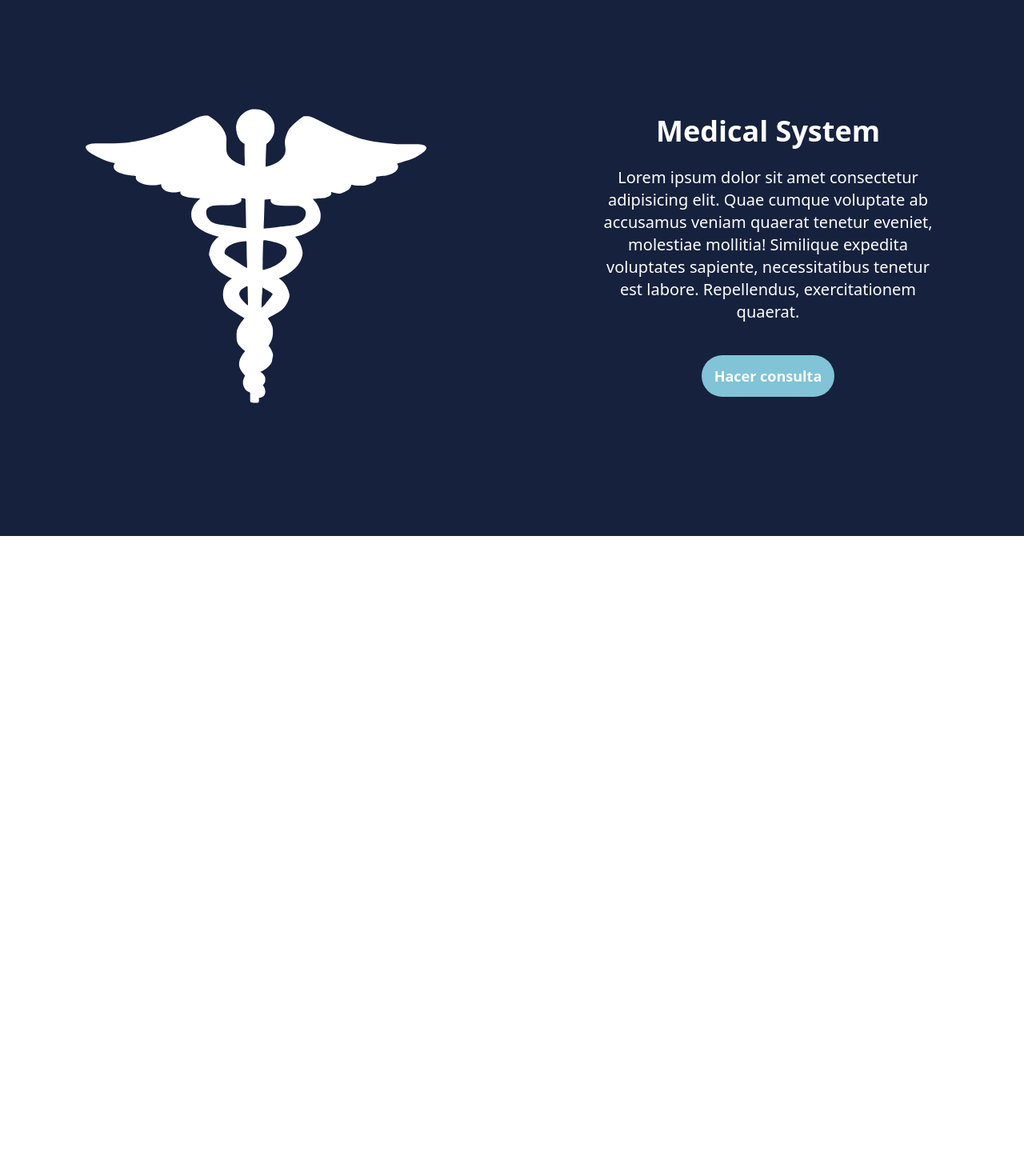
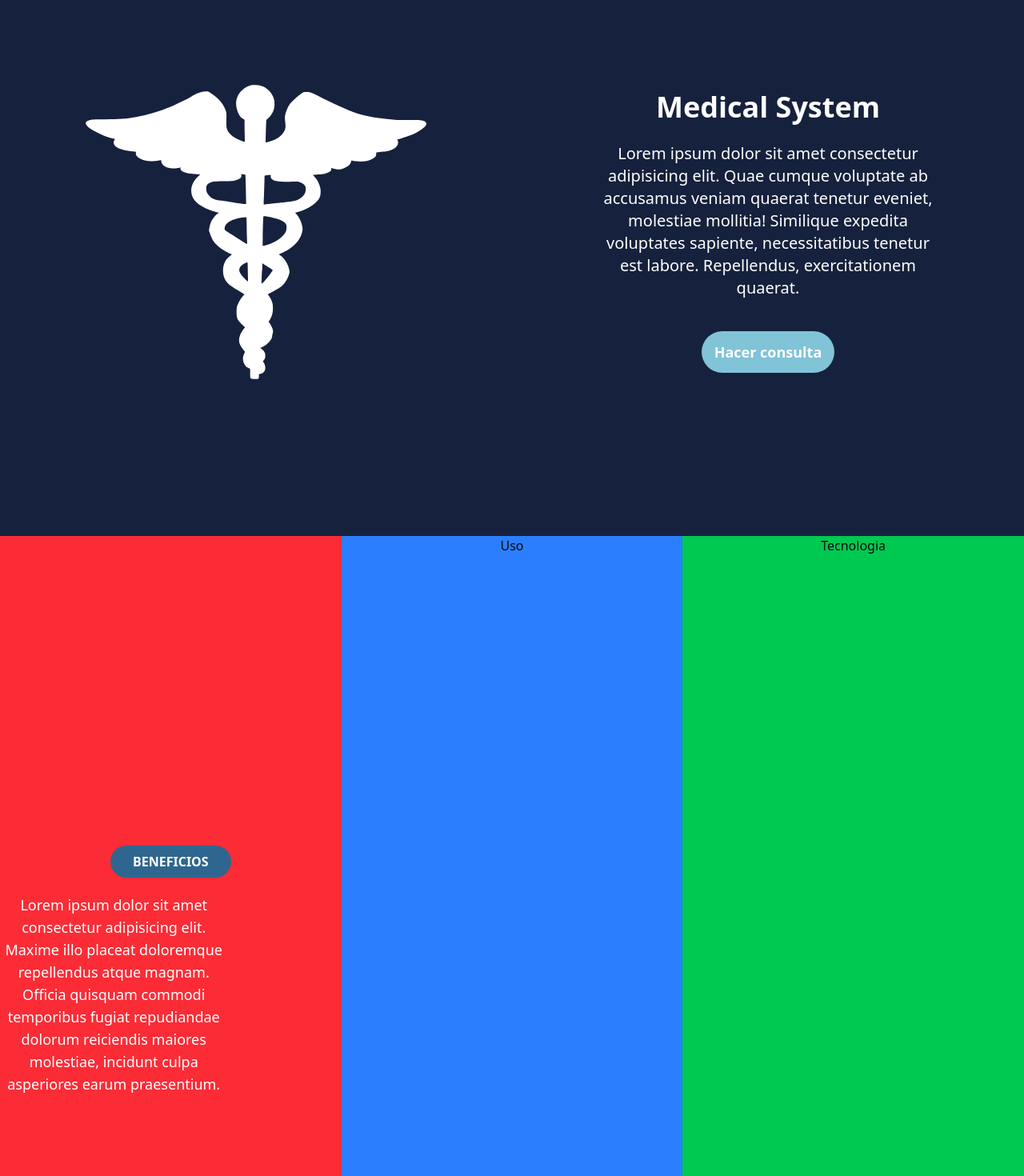
Before and after one commit to RaymondDB/CheckMed-AI, a React (Vite) app in the folder client/: page /homepage in a window 1280 px wide. Shown: the part 130-1600 px from the top of the page at 80% size. Before the commit the page ends 800 px from the top, so only its background shows below. Built offline with nearby package versions, Linux system fonts and the light colour scheme.

Commit message:
Integracion info (home page)

```diff
--- a/client/src/index.css
+++ b/client/src/index.css
@@ -2,6 +2,9 @@
 @import "tw-animate-css";
 @custom-variant dark (&:is(.dark *));
 
+.bg-fondo {
+  background-image: url('./assets/fondoHome.svg');
+}
 
 :root {
   --color-primary: #16213d;
@@ -10,6 +13,8 @@
   --color-logo: #0a3142;
 
   --icon-size: 25dvh;
+
+  overflow-x: hidden;
 
   /*Letras generales*/
   color: white;
--- a/client/src/pages/Homepage.jsx
+++ b/client/src/pages/Homepage.jsx
@@ -3,21 +3,25 @@ import medImg from "../assets/296571-ffffff.svg";
 
 function Homepage() {
   return (
-    <div className="bg-[var(--color-primary)] h-screen w-screen">
-      <header className="flex bg-[var(--color-secondary)] w-full h-1/8 justify-center items-center text-white">
+    <>
+      <div className="flex relative justify-center items-center bg-fondo bg-no-repeat bg-cover h-screen w-screen">
+        {/*<header className="flex bg-[var(--color-secondary)] w-full h-1/8 justify-center items-center text-white">
         <h1 className="text-2xl font-bold">Check-Med</h1>
-      </header>
-      <section className="flex justify-center items-center w-full h-7/8 ">
+      </header>*/}
+        <section className="flex justify-center items-center w-full h-7/8 pt-10">
           <div className="flex justify-center items-center h-full w-1/2">
             <img src={medImg} alt="hola" className="w-2/3 h-2/3" />
           </div>
           <section className="flex justify-center items-center flex-col h-full w-1/2 gap-6">
-          <h1 className="text-white font-bold text-4xl">Medical System</h1>
-          <article className="text-white text-center text-xl  w-2/3 pb-4">
-            Lorem ipsum dolor sit amet consectetur adipisicing elit. Quae cumque
-            voluptate ab accusamus veniam quaerat tenetur eveniet, molestiae
-            mollitia! Similique expedita voluptates sapiente, necessitatibus
-            tenetur est labore. Repellendus, exercitationem quaerat.
+            <h1 className="text-white font-bold text-4xl cursor-default">
+              Medical System
+            </h1>
+            <article className="text-white text-center text-xl  w-2/3 pb-4 cursor-default">
+              Lorem ipsum dolor sit amet consectetur adipisicing elit. Quae
+              cumque voluptate ab accusamus veniam quaerat tenetur eveniet,
+              molestiae mollitia! Similique expedita voluptates sapiente,
+              necessitatibus tenetur est labore. Repellendus, exercitationem
+              quaerat.
             </article>
             <div className="w-2/3 flex justify-center">
               <input
@@ -30,6 +34,33 @@ function Homepage() {
           </section>
         </section>
       </div>
+
+      <div className="flex relative bg-[var(--color-primary)] h-screen w-screen">
+        <article className="flex flex-col justify-center items-center bg-red-500 h-full w-2/6 gap-5">
+          <div className="bg-cover h-2/6"></div>
+          <div>
+            <h1 className="bg-[var(--color-secondary)] px-7 py-2 rounded-full text-white font-bold uppercase">
+              Beneficios
+            </h1>
+          </div>
+          <div>
+            <p className="text-center text-wrap w-2/3 text-white text-lg">
+              Lorem ipsum dolor sit amet consectetur adipisicing elit. Maxime
+              illo placeat doloremque repellendus atque magnam. Officia quisquam
+              commodi temporibus fugiat repudiandae dolorum reiciendis maiores
+              molestiae, incidunt culpa asperiores earum praesentium.
+            </p>
+          </div>
+        </article>
+
+        <article className="flex flex-col items-center bg-blue-500 h-full w-2/6">
+          <h1>Uso</h1>
+        </article>
+        <article className="flex flex-col items-center bg-green-500 h-full w-2/6">
+          <h1>Tecnologia</h1>
+        </article>
+      </div>
+    </>
   );
 }
 
```
Also changed, not shown: client/src/assets/fondoHome.svg (added). Lines whose indentation alone changed are shown as unchanged.
